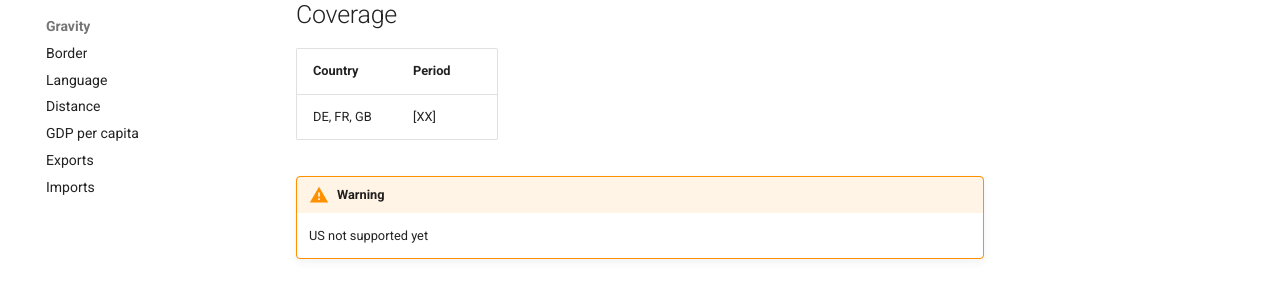
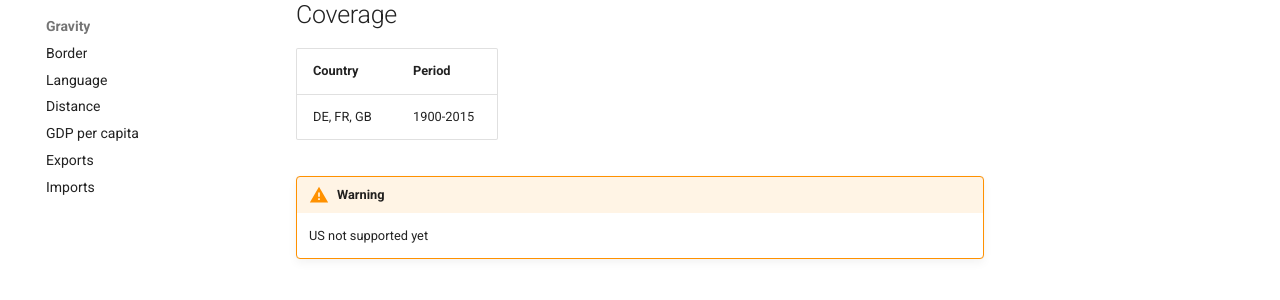
Before and after one commit to cverluise/patentcity, an MkDocs documentation site: the page built from docs/ASSETS_GDPSHAREAGRICULTURE.md, in a window 1280 px wide and 1157 px high. Shown: the part 429-729 px from the top of the window. Built offline with MkDocs 1.6.1 and Material for MkDocs 9.7.7, drawn with Linux system fonts in a browser that asks for light colours; comment, search, counter and statistics services are not loaded.

Commit message:
:memo: add period

```diff
--- a/docs/ASSETS_GDPSHAREAGRICULTURE.md
+++ b/docs/ASSETS_GDPSHAREAGRICULTURE.md
@@ -10,7 +10,7 @@ File |Source
 
 Country | Period
 ---|---
-DE, FR, GB| [XX]
+DE, FR, GB| 1900-2015
 
 !!! warning
     US not supported yet
```
